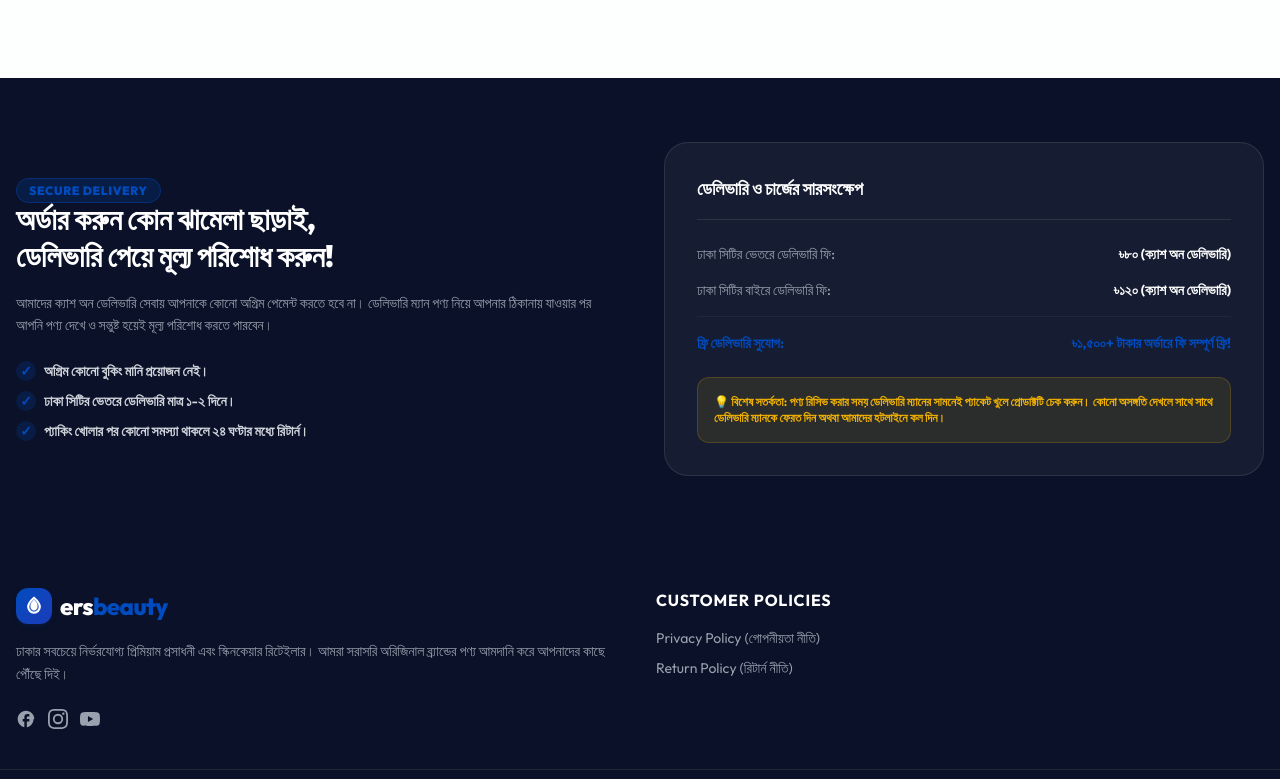
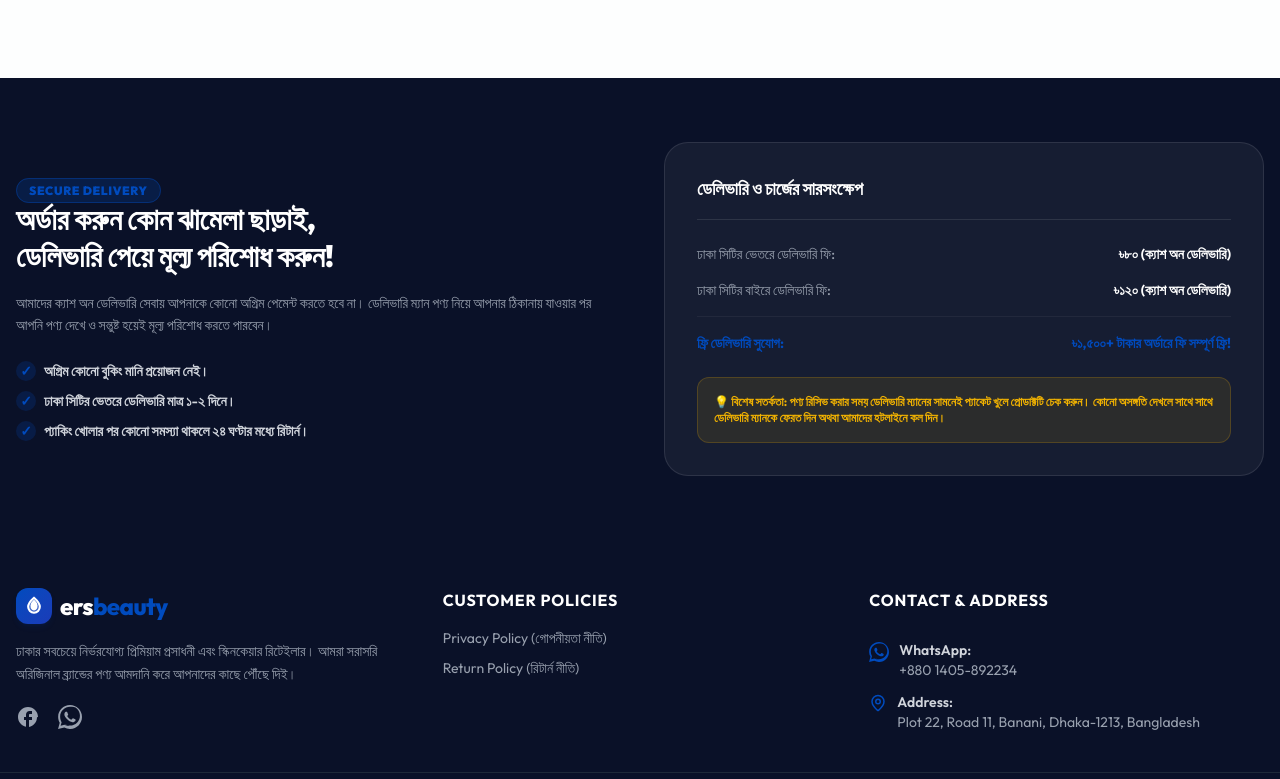
Before and after one commit to sajidhossain8272/ersbeauty, a Next.js app: page / in a window 1280 px wide. Shown: the part 2018-2797 px from the top of the page. Built offline with nearby package versions, Linux system fonts and the light colour scheme.

Commit message:
Update footer contact details, Facebook messenger & page link, and update main hero image

```diff
--- a/app/page.tsx
+++ b/app/page.tsx
@@ -122,7 +122,7 @@ export default async function Home({
               {/* Central representation (Enlarged Image) */}
               <div className="relative w-full h-[340px] my-4 flex items-center justify-center">
                 <Image
-                  src="/images/collagen-cream.png"
+                  src="/images/product-4.jpg"
                   alt="Dr. Yunmei Gold Recombinant Collagen Anti-Wrinkle Cream"
                   fill
                   priority
--- a/app/return-policy/page.tsx
+++ b/app/return-policy/page.tsx
@@ -89,7 +89,7 @@ export default function ReturnPolicy() {
               <ul className="text-xs md:text-sm text-gray-600 space-y-1 pl-1">
                 <li>📞 কাস্টমার কেয়ার: <a href="tel:+8801405892234" className="font-bold text-brand-blue hover:underline">+880 1405-892234</a></li>
                 <li>📧 সাপোর্ট ইমেইল: <strong>support@ersbeauty.com</strong></li>
-                <li>💬 ফেসবুক মেসেঞ্জার: <a href="#" className="text-brand-blue hover:underline font-bold">m.me/ersbeauty</a></li>
+                <li>💬 ফেসবুক মেসেঞ্জার: <a href="https://m.me/61576467003503" target="_blank" rel="noopener noreferrer" className="text-brand-blue hover:underline font-bold">m.me/61576467003503</a></li>
               </ul>
             </div>
 
--- a/components/Footer.tsx
+++ b/components/Footer.tsx
@@ -12,7 +12,7 @@ export default function Footer() {
   return (
     <footer className="bg-brand-navy text-gray-300 w-full pt-12 pb-6 mt-auto">
       {/* Tier 1: Columns */}
-      <div className="max-w-7xl mx-auto px-4 grid grid-cols-1 sm:grid-cols-2 gap-8 pb-10 border-b border-gray-800">
+      <div className="max-w-7xl mx-auto px-4 grid grid-cols-1 sm:grid-cols-3 gap-8 pb-10 border-b border-gray-800">
 
         {/* Column 1: About Us */}
         <div className="flex flex-col gap-4">
@@ -31,20 +31,27 @@ export default function Footer() {
           <p className="text-sm text-gray-400 leading-relaxed">
             ঢাকার সবচেয়ে নির্ভরযোগ্য প্রিমিয়াম প্রসাধনী এবং স্কিনকেয়ার রিটেইলার। আমরা সরাসরি অরিজিনাল ব্র্যান্ডের পণ্য আমদানি করে আপনাদের কাছে পৌঁছে দিই।
           </p>
-          <div className="flex items-center gap-3 mt-2 text-gray-400">
-            <a href="#" className="hover:text-brand-blue transition-colors duration-150" aria-label="Facebook">
-              <svg className="w-5 h-5 fill-current" viewBox="0 0 24 24">
+          <div className="flex items-center gap-4.5 mt-1 text-gray-400">
+            <a
+              href="https://www.facebook.com/profile.php?id=61576467003503"
+              target="_blank"
+              rel="noopener noreferrer"
+              className="hover:text-brand-blue transition-colors duration-150"
+              aria-label="Facebook"
+            >
+              <svg className="w-6 h-6 fill-current" viewBox="0 0 24 24">
                 <path d="M22 12c0-5.52-4.48-10-10-10S2 6.48 2 12c0 4.84 3.44 8.87 8 9.8V15H8v-3h2V9.5C10 7.57 11.57 6 13.5 6H16v3h-2c-.55 0-1 .45-1 1v2h3v3h-3v6.95c4.56-.93 8-4.96 8-9.75z" />
               </svg>
             </a>
-            <a href="#" className="hover:text-brand-blue transition-colors duration-150" aria-label="Instagram">
-              <svg className="w-5 h-5 fill-current" viewBox="0 0 24 24">
-                <path d="M12 2.163c3.204 0 3.584.012 4.85.07 3.252.148 4.771 1.691 4.919 4.919.058 1.265.069 1.645.069 4.849 0 3.205-.012 3.584-.069 4.849-.149 3.225-1.664 4.771-4.919 4.919-1.266.058-1.644.07-4.85.07-3.204 0-3.584-.012-4.849-.07-3.26-.149-4.771-1.699-4.919-4.92-.058-1.265-.07-1.644-.07-4.849 0-3.204.013-3.583.07-4.849.149-3.227 1.664-4.771 4.919-4.919 1.266-.057 1.645-.069 4.849-.069zM12 0C8.741 0 8.333.014 7.053.072 2.695.272.273 2.69.073 7.051.014 8.333 0 8.741 0 12c0 3.259.014 3.668.072 4.948.2 4.358 2.618 6.78 6.98 6.98 1.281.058 1.689.072 4.948.072 3.259 0 3.668-.014 4.948-.072 4.354-.2 6.782-2.618 6.979-6.98.059-1.28.073-1.689.073-4.948 0-3.259-.014-3.667-.072-4.947-.196-4.354-2.617-6.78-6.979-6.98C15.668.014 15.259 0 12 0zm0 5.838a6.162 6.162 0 100 12.324 6.162 6.162 0 000-12.324zM12 16a4 4 0 110-8 4 4 0 010 8zm6.406-11.845a1.44 1.44 0 100 2.881 1.44 1.44 0 000-2.881z" />
-              </svg>
-            </a>
-            <a href="#" className="hover:text-brand-blue transition-colors duration-150" aria-label="YouTube">
-              <svg className="w-5 h-5 fill-current" viewBox="0 0 24 24">
-                <path d="M23.498 6.163a3.003 3.003 0 00-2.11-2.11C19.518 3.545 12 3.545 12 3.545s-7.518 0-9.388.507a3.003 3.003 0 00-2.11 2.11C0 8.033 0 12 0 12s0 3.967.502 5.837a3.003 3.003 0 002.11 2.11c1.87.507 9.388.507 9.388.507s7.518 0 9.388-.507a3.003 3.003 0 002.11-2.11C24 15.967 24 12 24 12s0-3.967-.502-5.837zM9.545 15.568V8.432L15.818 12l-6.273 3.568z" />
+            <a
+              href="https://wa.me/8801405892234"
+              target="_blank"
+              rel="noopener noreferrer"
+              className="hover:text-emerald-500 transition-colors duration-150"
+              aria-label="WhatsApp"
+            >
+              <svg className="w-6 h-6 fill-current" viewBox="0 0 24 24">
+                <path d="M.057 24l1.687-6.163c-1.041-1.804-1.588-3.849-1.587-5.946C.06 5.348 5.397.01 12.008.01c3.202.001 6.212 1.246 8.477 3.514 2.266 2.268 3.507 5.28 3.505 8.484-.004 6.657-5.34 11.997-11.953 11.997-2.005-.001-3.973-.502-5.713-1.455L0 24zm6.59-4.846c1.6.95 3.498 1.456 5.429 1.457 5.432 0 9.849-4.417 9.853-9.853.002-2.632-1.02-5.107-2.883-6.97C17.176 1.875 14.7 1.85 12.005 1.85c-5.43 0-9.848 4.418-9.853 9.853-.001 1.936.506 3.826 1.466 5.425l-.993 3.63 3.733-.98c1.558.85 3.3 1.298 5.099 1.298zM17.07 14.18c-.276-.138-1.636-.807-1.89-.9-.253-.093-.437-.138-.62.138-.184.277-.714.9-.875 1.084-.162.184-.323.207-.6.069-.276-.138-1.168-.43-2.226-1.374-.823-.733-1.378-1.64-1.54-1.916-.162-.276-.017-.425.121-.562.124-.123.276-.323.415-.483.138-.161.184-.276.277-.46.093-.184.046-.346-.023-.483-.069-.138-.62-1.493-.849-2.046-.223-.538-.468-.464-.639-.473-.162-.01-.347-.01-.532-.01-.184 0-.485.07-.738.346-.254.276-.97.947-.97 2.308 0 1.36.99 2.673 1.128 2.857.138.184 1.947 2.973 4.717 4.167.659.284 1.173.454 1.575.582.662.21 1.263.18 1.739.11.53-.08 1.636-.67 1.868-1.316.232-.647.232-1.2.162-1.316-.069-.115-.253-.184-.53-.322z"/>
               </svg>
             </a>
           </div>
@@ -57,6 +64,34 @@ export default function Footer() {
             <li><Link href="/privacy-policy" className="hover:text-white hover:underline transition-colors">Privacy Policy (গোপনীয়তা নীতি)</Link></li>
             <li><Link href="/return-policy" className="hover:text-white hover:underline transition-colors">Return Policy (রিটার্ন নীতি)</Link></li>
           </ul>
+        </div>
+
+        {/* Column 3: Contact & Address */}
+        <div className="flex flex-col gap-3">
+          <h3 className="text-white text-base font-bold mb-4 uppercase tracking-wider">Contact & Address</h3>
+          <div className="flex items-start gap-2.5 text-sm text-gray-400">
+            <svg className="w-5 h-5 text-brand-blue mt-0.5 shrink-0 fill-current" viewBox="0 0 24 24">
+              <path d="M.057 24l1.687-6.163c-1.041-1.804-1.588-3.849-1.587-5.946C.06 5.348 5.397.01 12.008.01c3.202.001 6.212 1.246 8.477 3.514 2.266 2.268 3.507 5.28 3.505 8.484-.004 6.657-5.34 11.997-11.953 11.997-2.005-.001-3.973-.502-5.713-1.455L0 24zm6.59-4.846c1.6.95 3.498 1.456 5.429 1.457 5.432 0 9.849-4.417 9.853-9.853.002-2.632-1.02-5.107-2.883-6.97C17.176 1.875 14.7 1.85 12.005 1.85c-5.43 0-9.848 4.418-9.853 9.853-.001 1.936.506 3.826 1.466 5.425l-.993 3.63 3.733-.98c1.558.85 3.3 1.298 5.099 1.298zM17.07 14.18c-.276-.138-1.636-.807-1.89-.9-.253-.093-.437-.138-.62.138-.184.277-.714.9-.875 1.084-.162.184-.323.207-.6.069-.276-.138-1.168-.43-2.226-1.374-.823-.733-1.378-1.64-1.54-1.916-.162-.276-.017-.425.121-.562.124-.123.276-.323.415-.483.138-.161.184-.276.277-.46.093-.184.046-.346-.023-.483-.069-.138-.62-1.493-.849-2.046-.223-.538-.468-.464-.639-.473-.162-.01-.347-.01-.532-.01-.184 0-.485.07-.738.346-.254.276-.97.947-.97 2.308 0 1.36.99 2.673 1.128 2.857.138.184 1.947 2.973 4.717 4.167.659.284 1.173.454 1.575.582.662.21 1.263.18 1.739.11.53-.08 1.636-.67 1.868-1.316.232-.647.232-1.2.162-1.316-.069-.115-.253-.184-.53-.322z"/>
+            </svg>
+            <div>
+              <p className="font-semibold text-gray-300">WhatsApp:</p>
+              <a
+                href="https://wa.me/8801405892234"
+                target="_blank"
+                rel="noopener noreferrer"
+                className="hover:text-white transition-colors"
+              >
+                +880 1405-892234
+              </a>
+            </div>
+          </div>
+          <div className="flex items-start gap-2.5 text-sm text-gray-400">
+            <MapPin size={18} className="text-brand-blue mt-0.5 shrink-0" />
+            <div>
+              <p className="font-semibold text-gray-300">Address:</p>
+              <p>Plot 22, Road 11, Banani, Dhaka-1213, Bangladesh</p>
+            </div>
+          </div>
         </div>
 
       </div>
```
